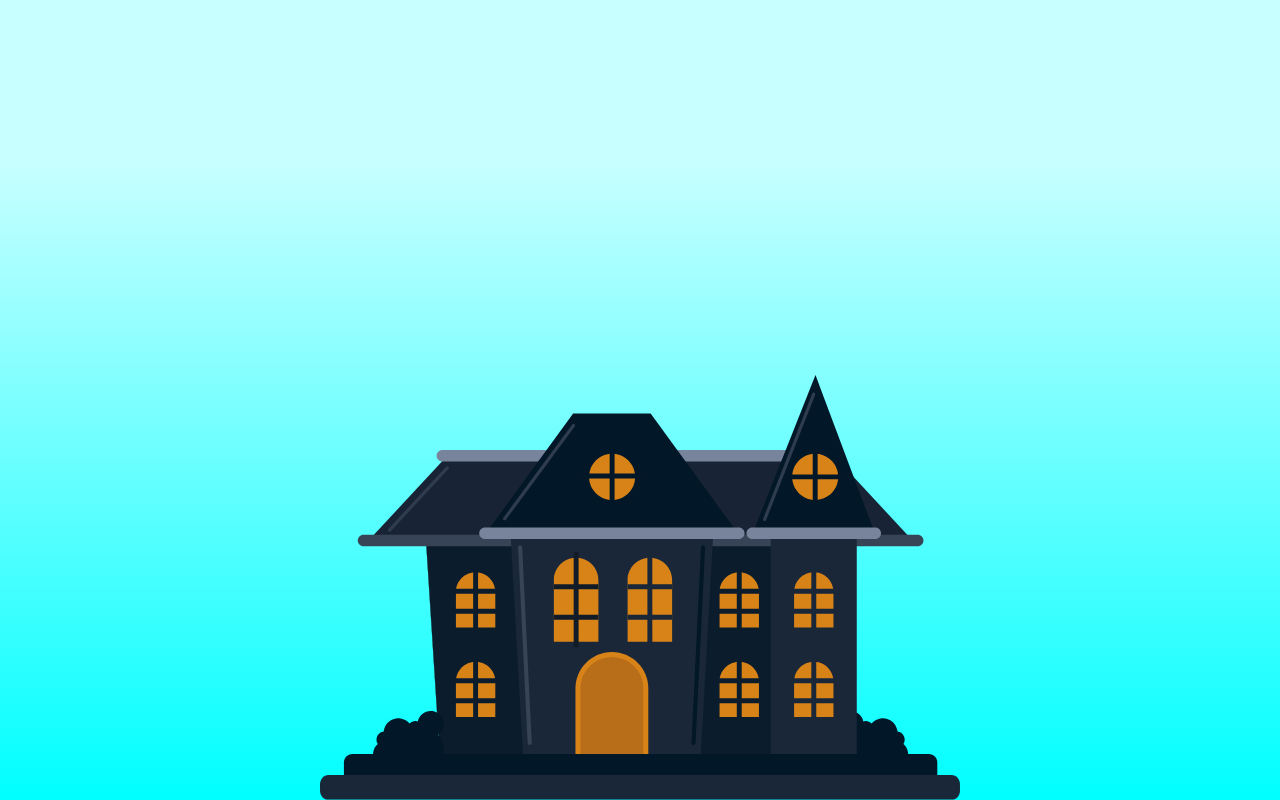
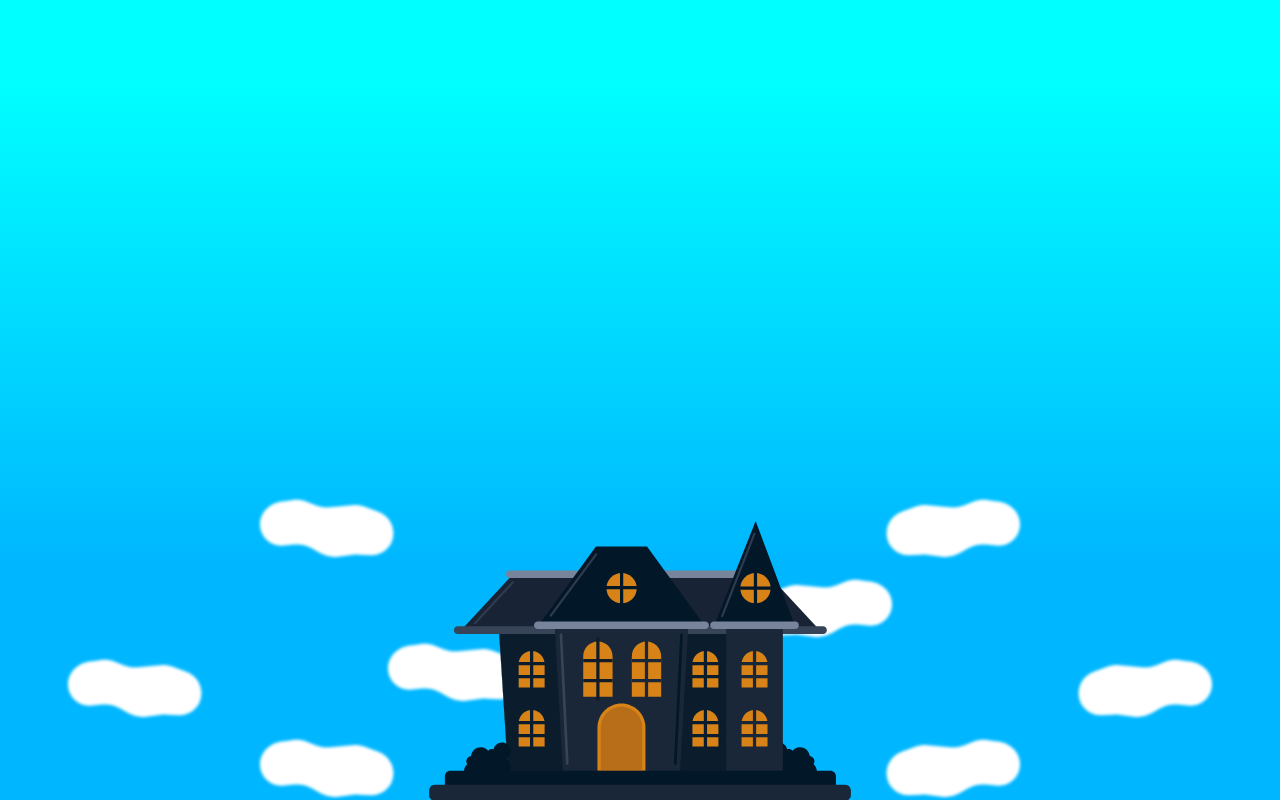
Before and after one commit to swc9803/baton, a Vue app: page / in a window 1280 px wide. Built offline with nearby package versions, Linux system fonts and the light colour scheme.

Commit message:
cloud 컴포넌트, css 추가

```diff
--- a/src/App.vue
+++ b/src/App.vue
@@ -1,5 +1,8 @@
 <template>
   <div class="canvasWrapper">
+    <div class="cloudWrapper">
+      <Cloud v-for="cloud in 8" :key="cloud.id" class="cloud" />
+    </div>
     <canvas ref="canvasRef" />
     <House @click="createBalloon" />
   </div>
@@ -9,6 +12,7 @@
 import { ref, onMounted } from "vue";
 import gsap from "gsap";
 import House from "@/components/House.vue";
+import Cloud from "@/components/Cloud.vue";
 
 const canvasRef = ref();
 let ctx;
@@ -132,8 +136,8 @@ const createBalloon = () => {
   shape.isAnimate = true;
   gsap.to(shape, {
     y: gsap.utils.random(50, canvasRef.value.height / 3),
-    duration: 5,
-    ease: "power3",
+    duration: 3,
+    ease: "power2",
     onComplete: () => {
       gsap.to(shape, {
         y: "+=20",
@@ -208,14 +212,68 @@ body {
   width: 100%;
   height: 100vh;
   overflow: hidden;
-  background: linear-gradient(
-    0deg,
-    rgb(0, 255, 255) 0%,
-    rgb(200, 255, 255) 80%
-  );
+  background: linear-gradient(0deg, rgb(0, 183, 255) 30%, rgb(0, 255, 255) 90%);
   canvas {
     width: 100%;
     height: 100%;
   }
+
+  $cloudCount: 8;
+  .cloudWrapper {
+    position: absolute;
+    width: 100%;
+    height: 100%;
+    z-index: 0;
+    pointer-events: none;
+    .cloud {
+      position: absolute;
+      @for $i from 1 through $cloudCount {
+        &:nth-child(#{$i}) {
+          @if $i % 2 == 0 {
+            transform: scaleX(-1);
+          }
+
+          $cloudPositions: (
+            (
+              bottom: 0,
+              left: 20%,
+            ),
+            (
+              bottom: 0,
+              right: 20%,
+            ),
+            (
+              bottom: 10%,
+              left: 5%,
+            ),
+            (
+              bottom: 10%,
+              right: 5%,
+            ),
+            (
+              bottom: 12%,
+              left: 30%,
+            ),
+            (
+              bottom: 20%,
+              right: 30%,
+            ),
+            (
+              bottom: 30%,
+              left: 20%,
+            ),
+            (
+              bottom: 30%,
+              right: 20%,
+            )
+          );
+          $position: nth($cloudPositions, $i);
+          bottom: map-get($position, bottom);
+          left: map-get($position, left);
+          right: map-get($position, right);
+        }
+      }
+    }
+  }
 }
 </style>
--- /dev/null
+++ b/src/components/Cloud.vue
@@ -0,0 +1,39 @@
+<template>
+  <svg
+    class="cloud"
+    xmlns="http://www.w3.org/2000/svg"
+    fill="none"
+    viewBox="0 0 141 64"
+  >
+    <g filter="url(#filter0_f_7_3)">
+      <path
+        fill="#fff"
+        d="M11.9959 11.6054c3.4554-3.1163 7.757-5.13831 12.3612-5.8105l11.3933-1.66337c5.0813-.74184 10.2679-.16696 15.0634 1.6696l9.567 3.66398c4.3529 1.66709 9.0343 2.29689 13.673 1.83949l21.7085-2.1403c4.4357-.43737 8.9137.1193 13.1077 1.6295l13.459 4.8467c9.049 3.2584 15.081 11.8426 15.081 21.4601v.2912c0 4.986-1.695 9.8239-4.808 13.7193-4.454 5.5746-11.337 8.6399-18.46 8.2209l-11.392-.6701c-1.83-.1076-3.6648-.0474-5.4831.1799l-14.9401 1.8675c-6.689.8361-13.4647-.605-19.2345-4.0909l-6.4553-3.9001c-5.6037-3.3856-12.1612-4.8451-18.6718-4.1558l-9.9736 1.0559c-2.963.3136-5.9588.017-8.8027-.8717l-.2704-.0846C11.8268 46.446 6.40154 40.6958 4.60111 33.4874c-1.90852-7.6413.55363-15.7122 6.40239-20.987l.9924-.895Z"
+      />
+    </g>
+    <defs>
+      <filter
+        id="filter0_f_7_3"
+        width="139.445"
+        height="63.124"
+        x=".965439"
+        y=".816895"
+        color-interpolation-filters="sRGB"
+        filterUnits="userSpaceOnUse"
+      >
+        <feFlood flood-opacity="0" result="BackgroundImageFix" />
+        <feBlend in="SourceGraphic" in2="BackgroundImageFix" result="shape" />
+        <feGaussianBlur
+          result="effect1_foregroundBlur_7_3"
+          stdDeviation="1.5"
+        />
+      </filter>
+    </defs>
+  </svg>
+</template>
+
+<style lang="scss" scoped>
+.cloud {
+  height: 8%;
+}
+</style>
--- a/src/components/House.vue
+++ b/src/components/House.vue
@@ -234,10 +234,10 @@
 <style lang="scss" scoped>
 .house {
   position: fixed;
-  bottom: 0;
+  bottom: -1px;
   left: 50%;
   transform: translate(-50%, 0);
-  width: 50%;
+  height: 35%;
   z-index: 1;
   cursor: pointer;
 }
```
Also changed, not shown: 1 other file (tests, documents, lock files or other folders).
